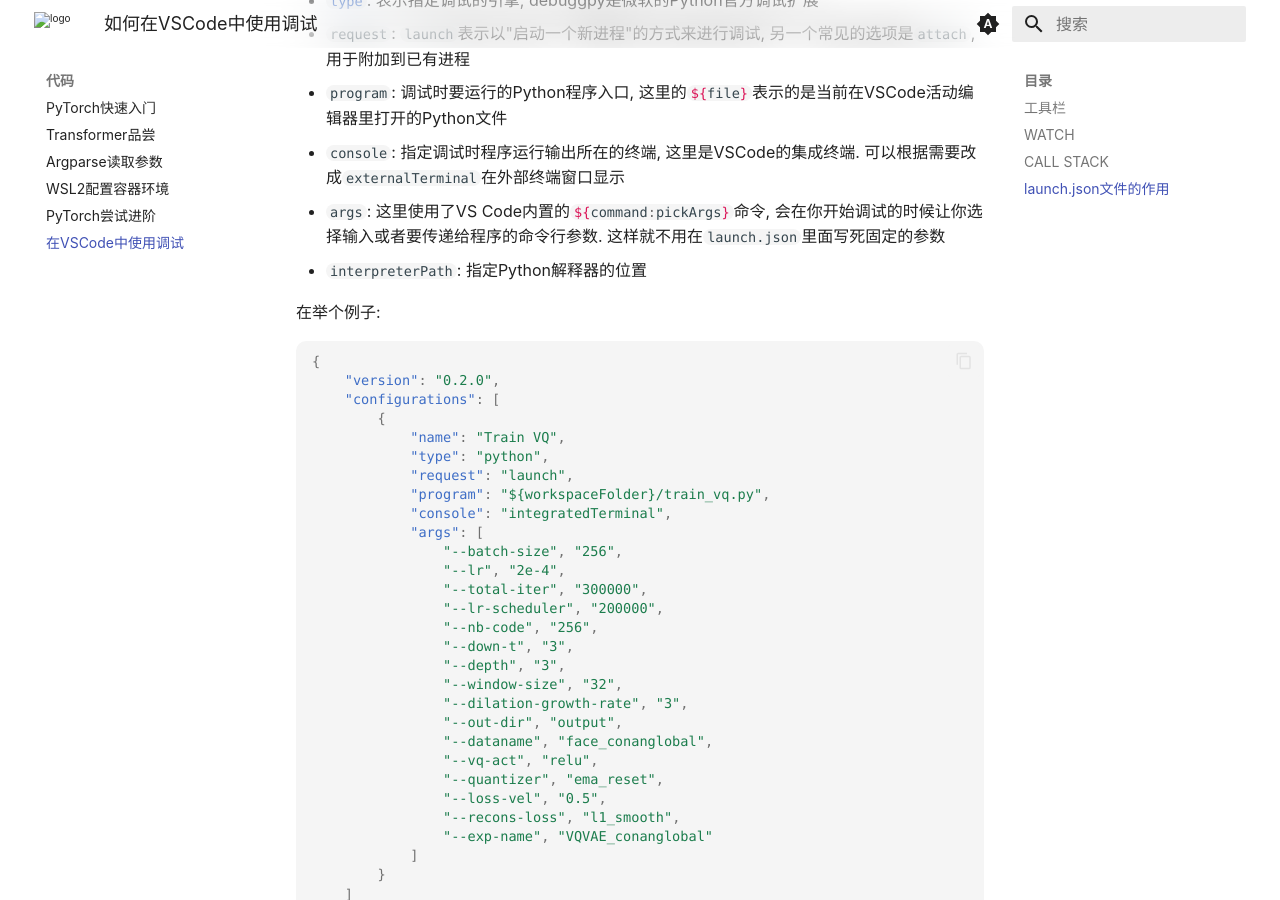
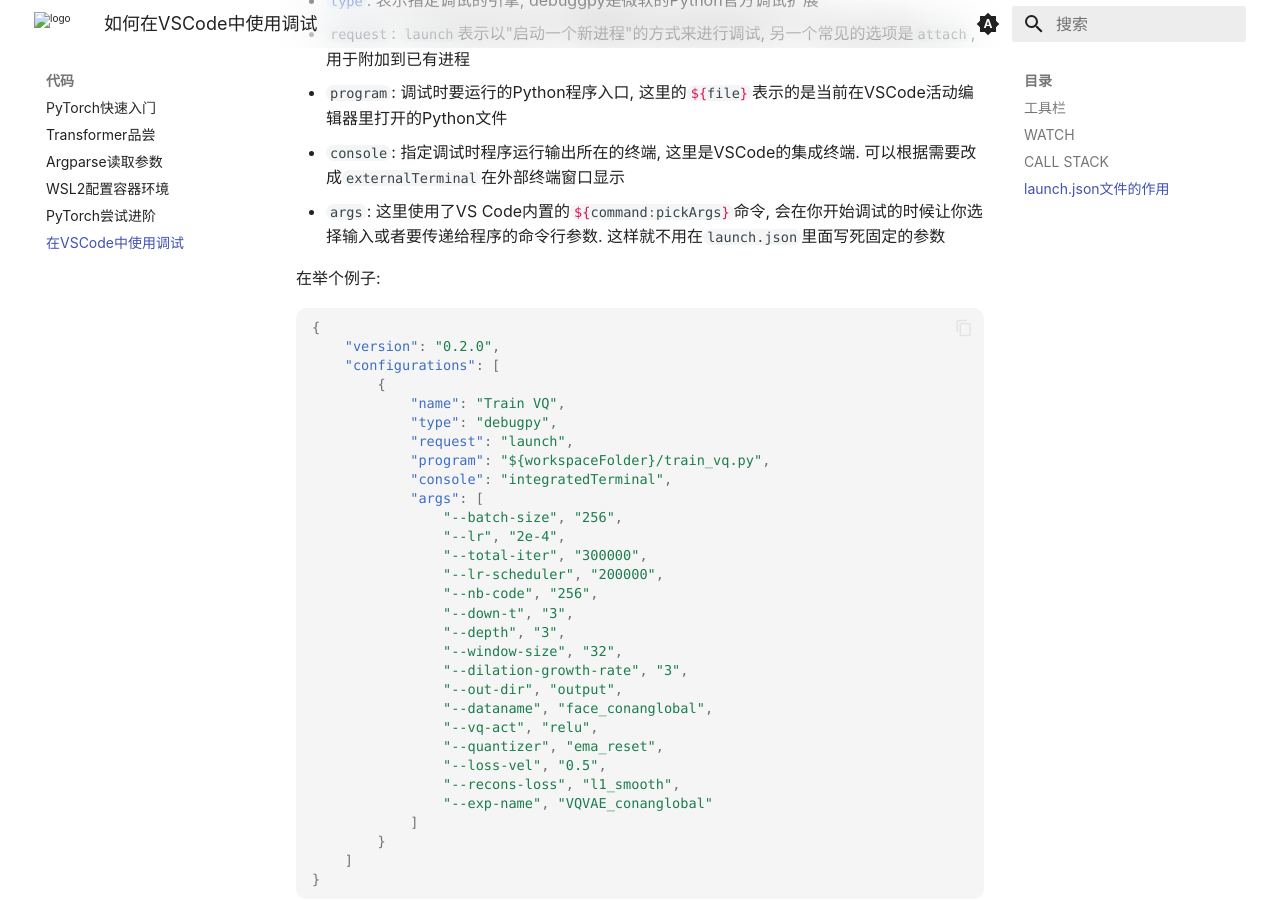
Before and after one commit to ricolxwz/note, an MkDocs documentation site: the page built from docs/code/vscode-debugger.md, in a window 1280 px wide and 900 px high, scrolled down 1428 px. Built offline with MkDocs 1.6.1 and Material for MkDocs 9.7.7, drawn with Linux system fonts in a browser that asks for light colours; some web fonts are replaced; comment, search, counter and statistics services are not loaded.

Commit message:
docs: update vscode-debugger.md

```diff
--- a/docs/code/vscode-debugger.md
+++ b/docs/code/vscode-debugger.md
@@ -50,7 +50,6 @@ comments: true
 * `program`: 调试时要运行的Python程序入口, 这里的`${file}`表示的是当前在VSCode活动编辑器里打开的Python文件
 * `console`: 指定调试时程序运行输出所在的终端, 这里是VSCode的集成终端. 可以根据需要改成`externalTerminal`在外部终端窗口显示
 * `args`: 这里使用了VS Code内置的`${command:pickArgs}`命令, 会在你开始调试的时候让你选择输入或者要传递给程序的命令行参数. 这样就不用在`launch.json`里面写死固定的参数
-* `interpreterPath`: 指定Python解释器的位置
 
 在举个例子:
 
@@ -60,7 +59,7 @@ comments: true
     "configurations": [
         {
             "name": "Train VQ",
-            "type": "python",
+            "type": "debugpy",
             "request": "launch",
             "program": "${workspaceFolder}/train_vq.py",
             "console": "integratedTerminal",
```
